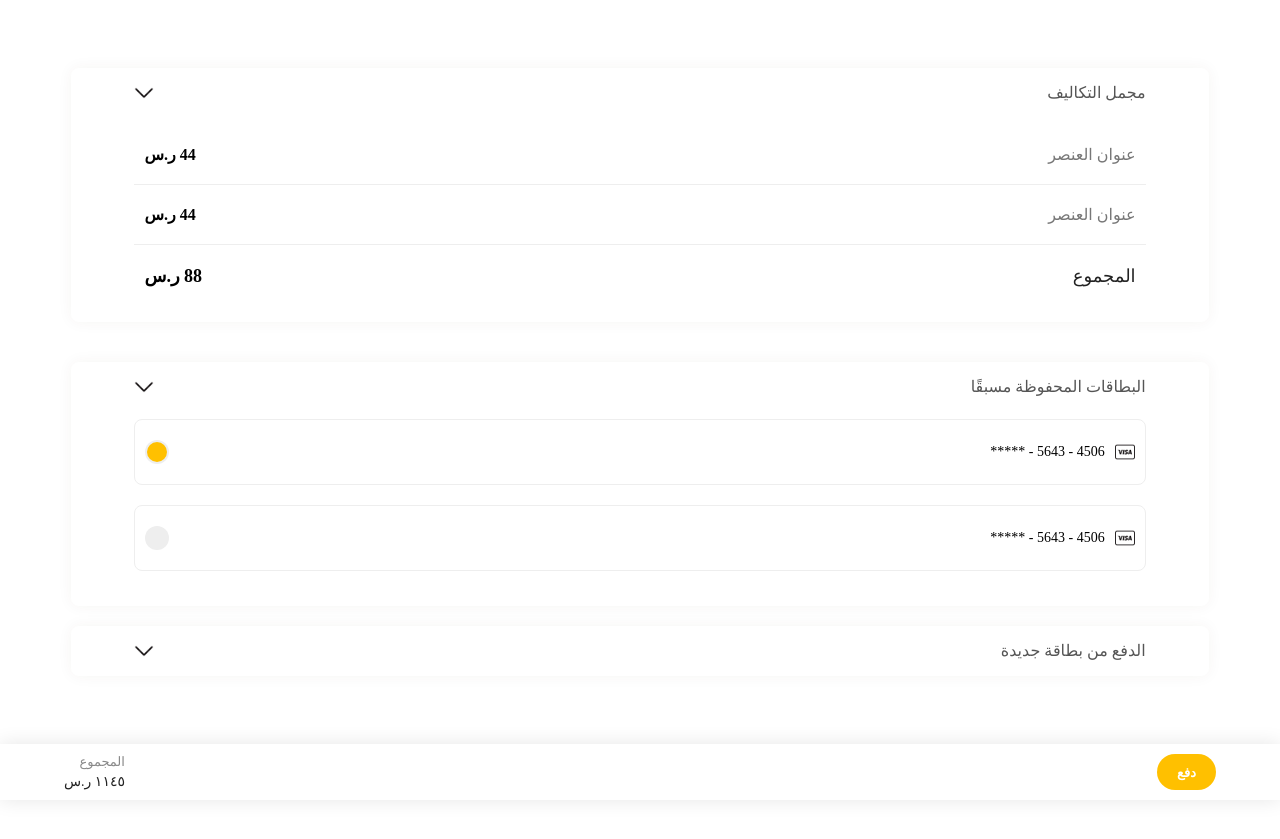
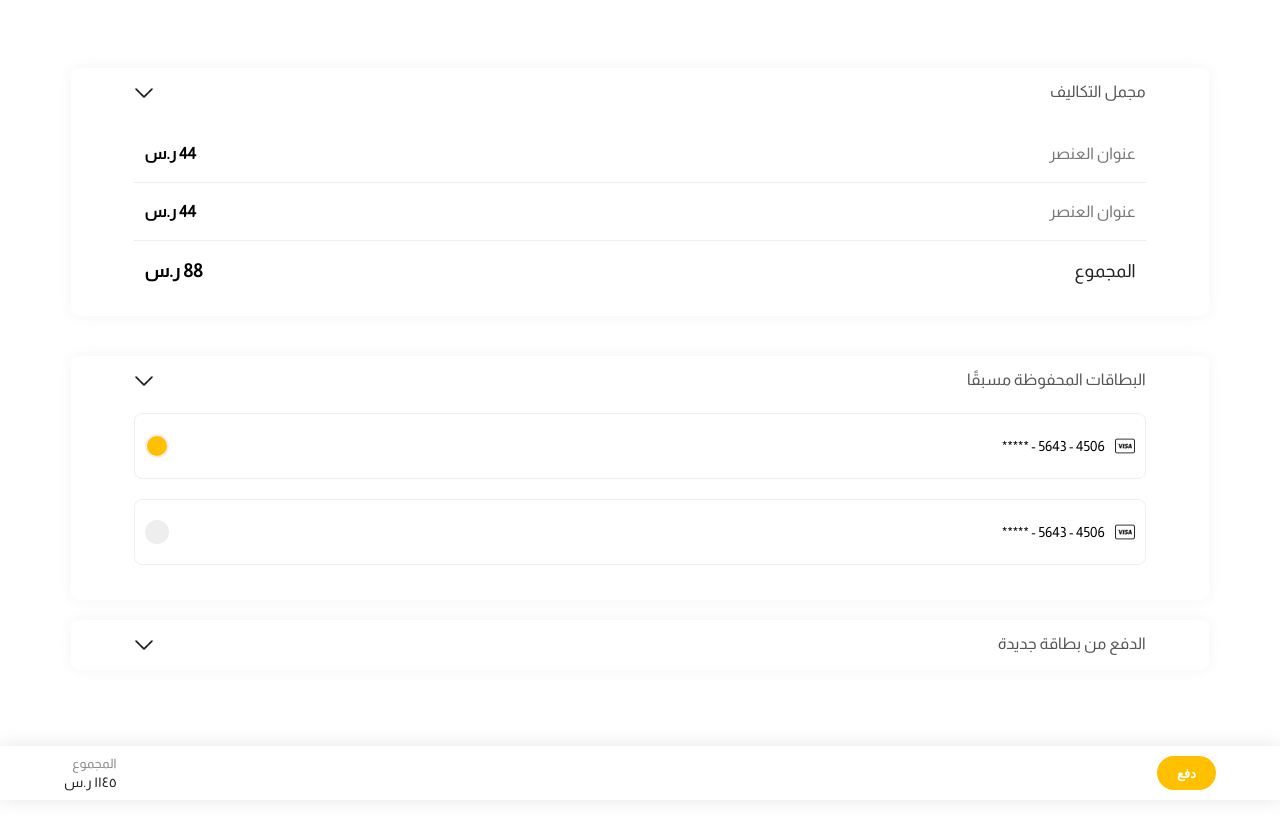
Before and after one commit to abdalmonem/paymentInterface-abdalmonem, a plain HTML site: page Index.html in a window 1280 px wide. Drawn offline with Linux system fonts and the light colour scheme.

Commit message:
add almarai font

```diff
--- a/Index.html
+++ b/Index.html
@@ -6,6 +6,7 @@
         <script src="jq.js"></script>
         <link rel="stylesheet" href="style.css">
         <meta name="viewport" content="width=device-width, initial-scale=1" />
+        <link href='https://fonts.googleapis.com/css?family=Almarai' rel='stylesheet'>
     </head>
 
     <body>
--- a/style.css
+++ b/style.css
@@ -3,6 +3,7 @@ body {
     flex-direction: column;
     direction: rtl;
     background: rgba(255, 192, 0, 0.001);
+    font-family: 'Almarai';
 }
 
 .currentPaymentType{
```
Also changed, not shown: assets/fonts/almarai/Almarai-Bold.ttf (added), assets/fonts/almarai/Almarai-ExtraBold.ttf (added), assets/fonts/almarai/Almarai-Light.ttf (added), assets/fonts/almarai/Almarai-Regular.ttf (added), assets/fonts/almarai/OFL.txt (added), 3 other files.
